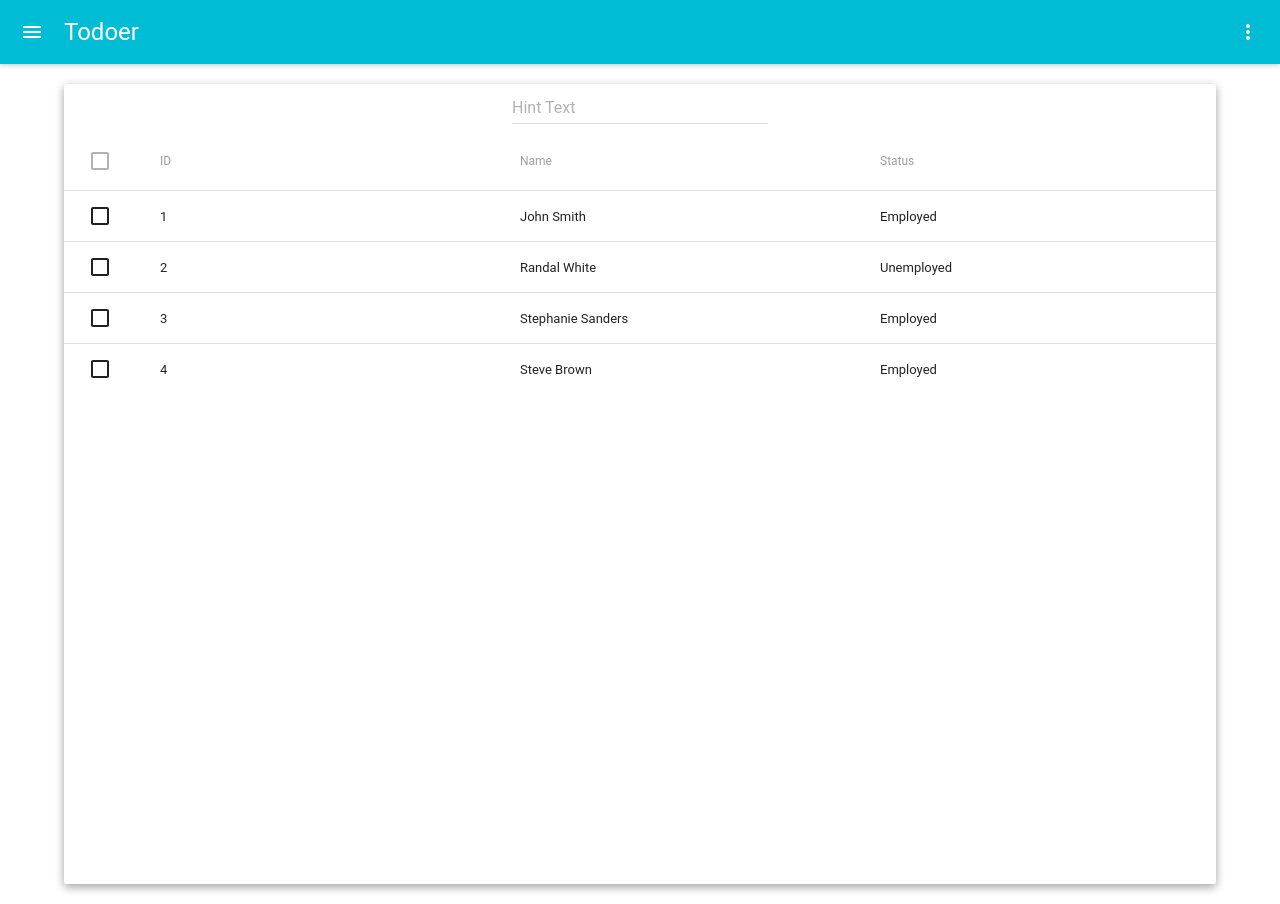
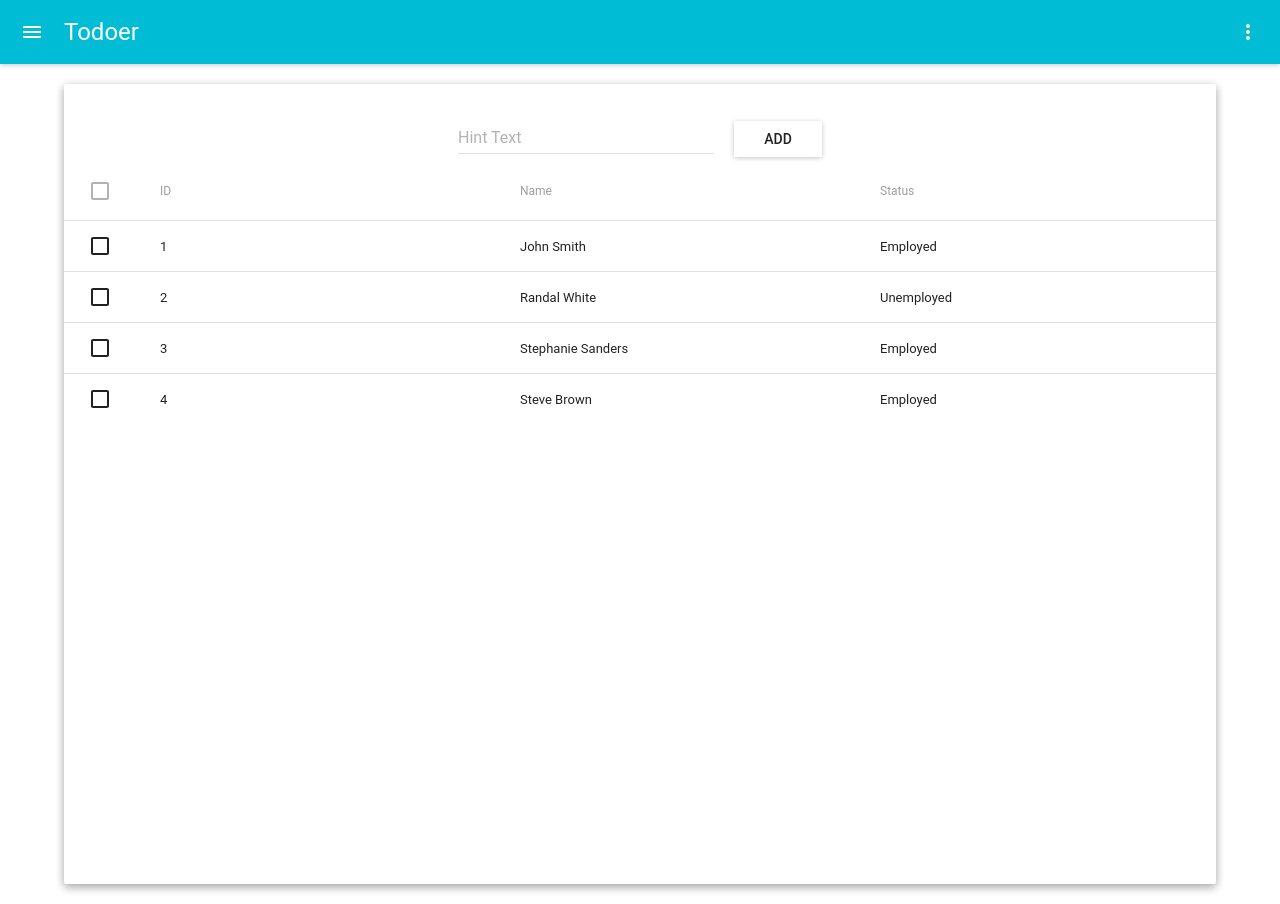
Before and after one commit to ttzshawn/react-starter, a React app: page / in a window 1280 px wide. Built offline with nearby package versions, Linux system fonts and the light colour scheme; what react-tap-event-plugin would draw is missing.

Commit message:
Add style & add button

```diff
--- /dev/null
+++ b/src/components/todo/todo.scss
@@ -0,0 +1,6 @@
+.todo-panel-container {
+  padding-top: 30px;
+}
+.todo-input {
+  margin-left: 20px;
+}
--- a/src/components/todo/todoContainer.js
+++ b/src/components/todo/todoContainer.js
@@ -34,10 +34,12 @@ export default class TodoContainer extends React.Component {
     Logged.muiName = 'IconMenu'
     return (
       <div>
-        <AppBar onLeftIconButtonTouchTap={this.props.toggleDrawer}
+        <AppBar className="todo-container" onLeftIconButtonTouchTap={this.props.toggleDrawer}
                 title='Todoer'
                 iconElementRight={<Logged />} />
-        <TodoInput />
+        <div>
+          <TodoInput />
+        </div>
       </div>
     )
   }
--- a/src/components/todo/todoInput.js
+++ b/src/components/todo/todoInput.js
@@ -1,7 +1,9 @@
 import React from 'react'
 import Paper from 'material-ui/Paper'
 import TextField from 'material-ui/TextField'
+import RaisedButton from 'material-ui/RaisedButton'
 import { Table, TableBody, TableHeader, TableHeaderColumn, TableRow, TableRowColumn } from 'material-ui/Table'
+import './todo.scss'
 
 const style = {
   height: '800px',
@@ -15,10 +17,12 @@ const style = {
 const PaperExampleSimple = () => (
   <div>
     <Paper style={style} zDepth={2}>
-      <TextField
-        hintText="Hint Text"
-        />
-
+      <div className="todo-panel-container">
+        <TextField
+          hintText="Hint Text"
+          />
+        <RaisedButton label="Add" className="todo-input" />
+      </div>
       <Table>
         <TableHeader>
           <TableRow>
```
